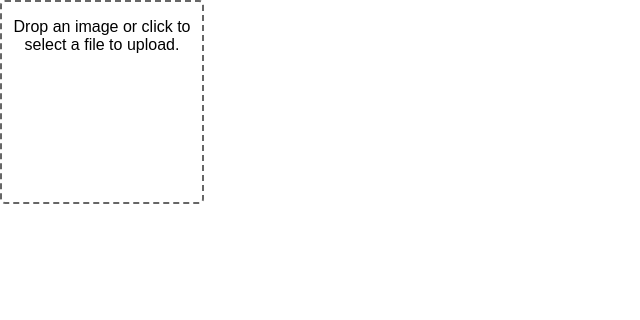
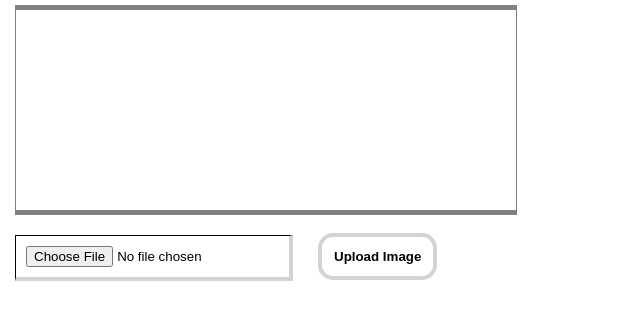
Before and after one commit to anthony-langford/lane_code_challenge2, a React (Create React App) app: page / in a window 1280 px wide. Shown: the top 320 px of the page, without its empty margins (0-640 px from the left). Built offline with nearby package versions, Linux system fonts and the light colour scheme.

Commit message:
working image upload

```diff
--- a/src/App.css
+++ b/src/App.css
@@ -7,3 +7,54 @@ body {
 .App {
   text-align: center;
 }
+
+h3 {
+  margin-left: 15px;
+}
+
+.fileInput {
+  border-bottom: 4px solid lightgray;
+  border-right: 4px solid lightgray;
+  border-top: 1px solid black;
+  border-left: 1px solid black;
+  padding: 10px;
+  margin: 15px;
+  outline: none
+}
+
+.imgPreview {
+  text-align: center;
+  margin: 5px 15px;
+  height: 200px;
+  width: 500px;
+  border-left: 1px solid gray;
+  border-right: 1px solid gray;
+  border-top: 5px solid gray;
+  border-bottom: 5px solid gray;
+}
+
+.imageDisplay {
+  width: 100%;
+  height: 100%;
+}
+
+.previewText {
+  width: 100%;
+  margin-top: 20px;
+}
+
+.submitButton {
+  padding: 12px;
+  margin-left: 10px;
+  background: white;
+  border: 4px solid lightgray;
+  border-radius: 15px;
+  font-weight: 700;
+  font-size: 10pt;
+  outline: none
+}
+
+.centerText {
+  text-align: center;
+  width: 500px;
+}
--- a/src/App.js
+++ b/src/App.js
@@ -1,24 +1,84 @@
 import React, { Component } from 'react';
 import './App.css';
 import ContactForm from './ContactForm';
+
+// class App extends Component {
+
+//   constructor(props) {
+//     super(props);
+
+//     this.state = {
+//       uploadedFile: null,
+//       uploadedFileCloudinaryUrl: ''
+//     };
+//   }
+//   render() {
+//     return (
+//       <div className="App">
+//         <ContactForm className="form" />
+//         <img src={this.state.uploadedFileCloudinaryUrl} />
+//       </div>
+//     );
+//   }
+// }
+
+// export default App;
+
 
 class App extends Component {
 
   constructor(props) {
     super(props);
+    this.state = {
+      file: '',
+      imagePreviewUrl: ''
+    };
+  };
 
-    this.state = {
-      uploadedFile: null,
-      uploadedFileCloudinaryUrl: ''
+  _handleSubmit(e) {
+    e.preventDefault();
+    // TODO: do something with -> this.state.file
+    console.log('handle uploading-', this.state.file);
+  };
+
+  _handleImageChange(e) {
+    e.preventDefault();
+
+    let reader = new FileReader();
+    let file = e.target.files[0];
+
+    reader.onloadend = () => {
+      this.setState({
+        file: file,
+        imagePreviewUrl: reader.result
+      });
     };
-  }
+
+    reader.readAsDataURL(file);
+  };
+
   render() {
+    let {imagePreviewUrl} = this.state;
+    let $imagePreview = null;
+    if (imagePreviewUrl) {
+      $imagePreview = (<img className="imageDisplay" src={imagePreviewUrl} />);
+    }
+
     return (
-      <div className="App">
-        <ContactForm className="form" />
-        <img src={this.state.uploadedFileCloudinaryUrl} />
+      <div className="previewComponent">
+        <div className="imgPreview">
+          {$imagePreview}
+        </div>
+        <form onSubmit={(e)=>this._handleSubmit(e)}>
+          <input className="fileInput"
+            type="file"
+            onChange={(e)=>this._handleImageChange(e)} />
+          <button className="submitButton"
+            type="submit"
+            onClick={(e)=>this._handleSubmit(e)}>Upload Image</button>
+        </form>
       </div>
-    );
+    )
   }
 }
 
```
